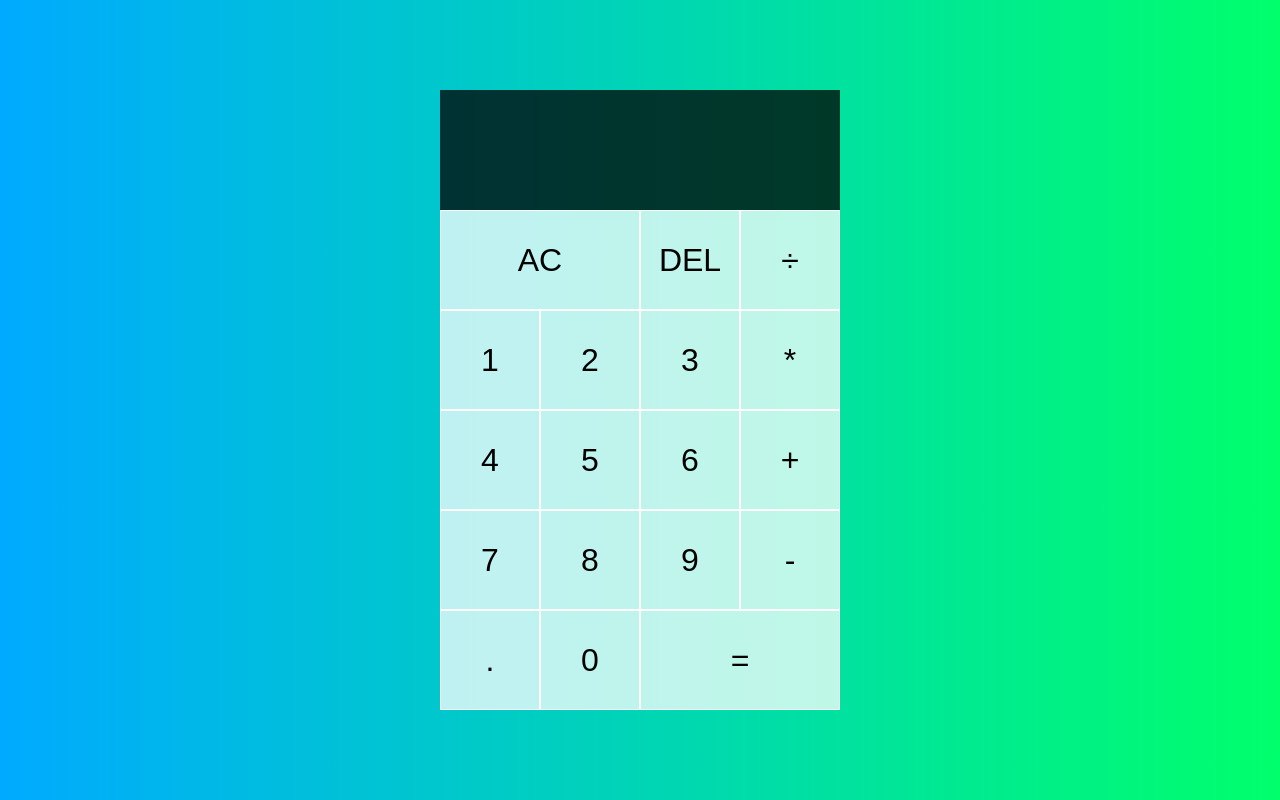
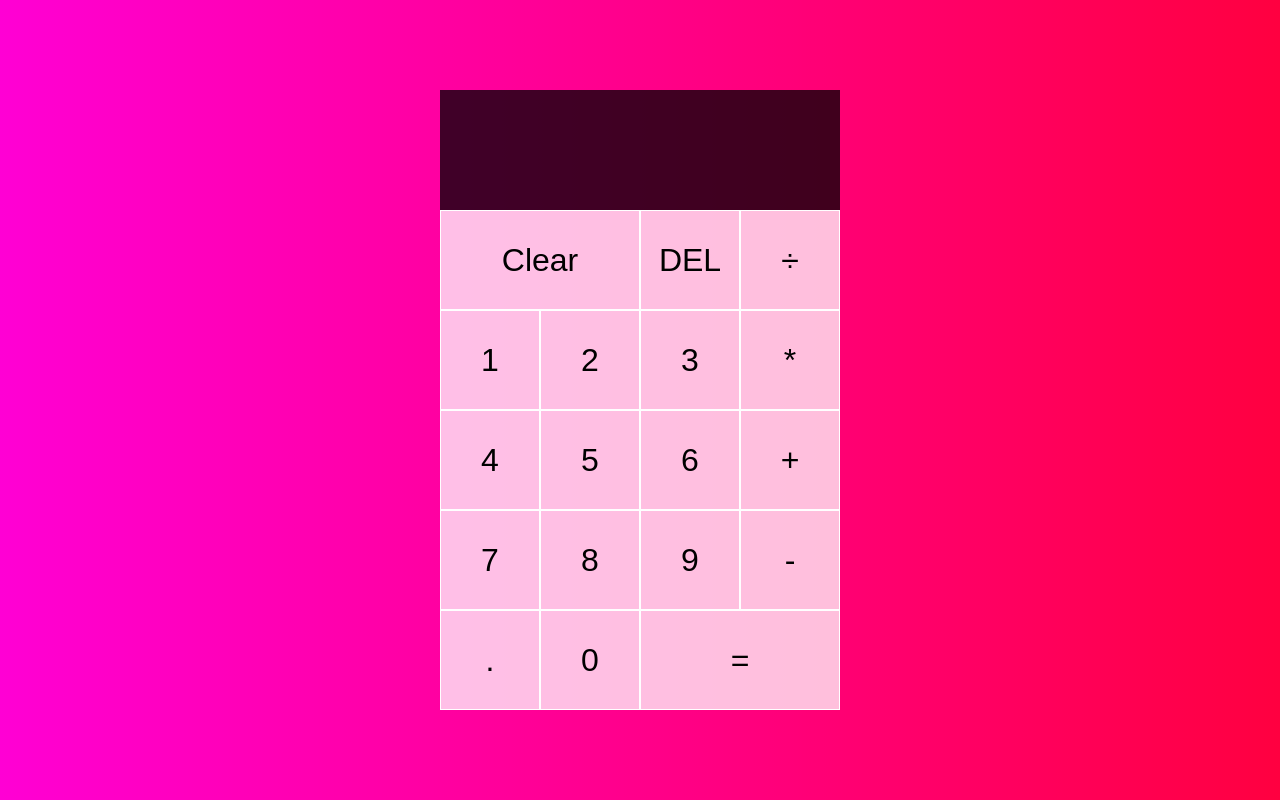
Before and after one commit to praveens21123/calculator-app, a plain HTML site: page index.html in a window 1280 px wide. Drawn offline with Linux system fonts and the light colour scheme.

Commit message:
bg color changed & hover effect changed

```diff
--- a/index.html
+++ b/index.html
@@ -14,7 +14,7 @@
       <div data-previous-operand class="previous-operand"></div>
       <div data-current-operand class="current-operand"></div>
     </div>
-    <button data-all-clear class="span-two">AC</button>
+    <button data-all-clear class="span-two">Clear</button>
     <button data-delete>DEL</button>
     <button data-operation>÷</button>
     <button data-number>1</button>
--- a/styles.css
+++ b/styles.css
@@ -7,7 +7,7 @@
 body {
   padding: 0;
   margin: 0;
-  background: linear-gradient(to right, #00AAFF, #00FF6C);
+  background: linear-gradient(to right, #ff00d4, #ff0040);
 }
 
 .calculator-grid {
@@ -28,7 +28,7 @@ body {
 }
 
 .calculator-grid > button:hover {
-  background-color: rgba(255, 255, 255, .9);
+  background-color: rgba(251, 72, 72, 0.9);
 }
 
 .span-two {
```
